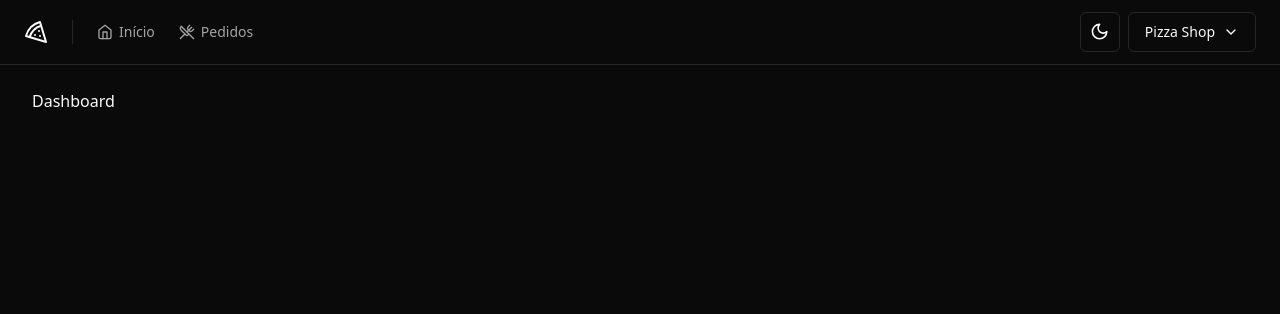
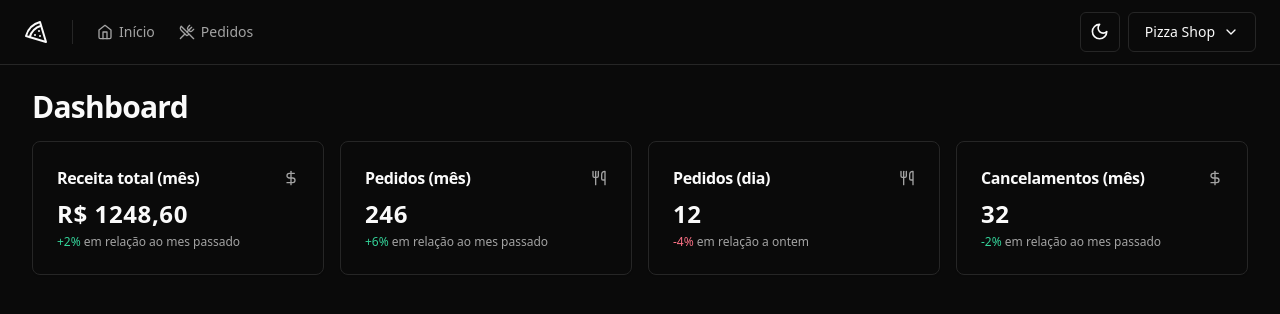
Before and after one commit to Alberto21-boop/Pizza-Shopping, a React (Vite) app: page / in a window 1280 px wide. Shown: the top 314 px of the page. Built offline with nearby package versions, Linux system fonts and the light colour scheme.

Commit message:
Creation of the dashboard, styling, installation of the cards, and completion of card creation for the dashboard screen.

```diff
--- /dev/null
+++ b/src/components/ui/card.tsx
@@ -0,0 +1,79 @@
+import * as React from "react"
+
+import { cn } from "@/lib/utils"
+
+const Card = React.forwardRef<
+  HTMLDivElement,
+  React.HTMLAttributes<HTMLDivElement>
+>(({ className, ...props }, ref) => (
+  <div
+    ref={ref}
+    className={cn(
+      "rounded-lg border bg-card text-card-foreground shadow-sm",
+      className
+    )}
+    {...props}
+  />
+))
+Card.displayName = "Card"
+
+const CardHeader = React.forwardRef<
+  HTMLDivElement,
+  React.HTMLAttributes<HTMLDivElement>
+>(({ className, ...props }, ref) => (
+  <div
+    ref={ref}
+    className={cn("flex flex-col space-y-1.5 p-6", className)}
+    {...props}
+  />
+))
+CardHeader.displayName = "CardHeader"
+
+const CardTitle = React.forwardRef<
+  HTMLParagraphElement,
+  React.HTMLAttributes<HTMLHeadingElement>
+>(({ className, ...props }, ref) => (
+  <h3
+    ref={ref}
+    className={cn(
+      "text-2xl font-semibold leading-none tracking-tight",
+      className
+    )}
+    {...props}
+  />
+))
+CardTitle.displayName = "CardTitle"
+
+const CardDescription = React.forwardRef<
+  HTMLParagraphElement,
+  React.HTMLAttributes<HTMLParagraphElement>
+>(({ className, ...props }, ref) => (
+  <p
+    ref={ref}
+    className={cn("text-sm text-muted-foreground", className)}
+    {...props}
+  />
+))
+CardDescription.displayName = "CardDescription"
+
+const CardContent = React.forwardRef<
+  HTMLDivElement,
+  React.HTMLAttributes<HTMLDivElement>
+>(({ className, ...props }, ref) => (
+  <div ref={ref} className={cn("p-6 pt-0", className)} {...props} />
+))
+CardContent.displayName = "CardContent"
+
+const CardFooter = React.forwardRef<
+  HTMLDivElement,
+  React.HTMLAttributes<HTMLDivElement>
+>(({ className, ...props }, ref) => (
+  <div
+    ref={ref}
+    className={cn("flex items-center p-6 pt-0", className)}
+    {...props}
+  />
+))
+CardFooter.displayName = "CardFooter"
+
+export { Card, CardHeader, CardFooter, CardTitle, CardDescription, CardContent }
--- a/src/pages/app/dashboard.tsx
+++ /dev/null
@@ -1,10 +0,0 @@
-import { Helmet } from 'react-helmet-async'
-
-export function Dashboard() {
-  return (
-    <>
-      <Helmet title="Dashboard" />
-      <h1>Dashboard</h1>
-    </>
-  );
-}
--- /dev/null
+++ b/src/pages/app/dashboard/dashboard.tsx
@@ -0,0 +1,23 @@
+import { Helmet } from 'react-helmet-async'
+import { MonthRevenueCard } from './month-revenue-card';
+import { MounthOrdersAmountCard } from './month-orders-amount-card';
+import { DayOrdersAmountCard } from './day-orders-amount-card';
+import { MonthCanceledOrdersCard } from './month-canceled-orders-amount-card';
+
+export function Dashboard() {
+    return (
+        <>
+            <Helmet title="Dashboard" />
+            <div className='flex flex-col gap-4'>
+                <h1 className='text-3xl font-bold tracking-tight'>Dashboard</h1>
+            </div>
+
+            <div className='grid grid-cols-4 gap-4'>
+               <MonthRevenueCard />
+               <MounthOrdersAmountCard />
+               <DayOrdersAmountCard />
+               <MonthCanceledOrdersCard />
+            </div>
+        </>
+    );
+}
--- /dev/null
+++ b/src/pages/app/dashboard/day-orders-amount-card.tsx
@@ -0,0 +1,26 @@
+import { Card, CardContent, CardHeader, CardTitle } from '@/components/ui/card';
+import { Utensils } from 'lucide-react';
+
+export function DayOrdersAmountCard() {
+    return(
+        <>
+           <Card>
+                    <CardHeader className='flex-row items-center justify-between space-y-0 pb-2'>
+                        <CardTitle className='text-base font-semibold'>
+                            Pedidos (dia)
+                        </CardTitle>
+                        <Utensils className='h-4 w-4 text-muted-foreground' />
+                    </CardHeader>
+                    <CardContent className='space-y-1'>
+                        <span className='text-2xl font-bold -tracking-tight'>
+                            12
+                        </span>
+                        <p className='text-xs text-muted-foreground'>
+                            <span className='text-rose-500 dark:text-rose-400'>-4% </span>
+                            em relação a ontem
+                        </p>
+                    </CardContent>
+                </Card>
+        </>
+    );
+}
--- /dev/null
+++ b/src/pages/app/dashboard/month-canceled-orders-amount-card.tsx
@@ -0,0 +1,26 @@
+import { Card, CardContent, CardHeader, CardTitle } from '@/components/ui/card';
+import { DollarSign } from 'lucide-react';
+
+export function MonthCanceledOrdersCard() {
+    return(
+        <>
+           <Card>
+                    <CardHeader className='flex-row items-center justify-between space-y-0 pb-2'>
+                        <CardTitle className='text-base font-semibold'>
+                            Cancelamentos (mês)
+                        </CardTitle>
+                        <DollarSign className='h-4 w-4 text-muted-foreground' />
+                    </CardHeader>
+                    <CardContent className='space-y-1'>
+                        <span className='text-2xl font-bold -tracking-tight'>
+                            32
+                        </span>
+                        <p className='text-xs text-muted-foreground'>
+                            <span className='text-emerald-500 dark:text-emerald-400'>-2% </span>
+                            em relação ao mes passado
+                        </p>
+                    </CardContent>
+                </Card>
+        </>
+    );
+}
--- /dev/null
+++ b/src/pages/app/dashboard/month-orders-amount-card.tsx
@@ -0,0 +1,26 @@
+import { Card, CardContent, CardHeader, CardTitle } from '@/components/ui/card';
+import { Utensils } from 'lucide-react';
+
+export function MounthOrdersAmountCard() {
+    return(
+        <>
+           <Card>
+                    <CardHeader className='flex-row items-center justify-between space-y-0 pb-2'>
+                        <CardTitle className='text-base font-semibold'>
+                            Pedidos (mês)
+                        </CardTitle>
+                        <Utensils className='h-4 w-4 text-muted-foreground' />
+                    </CardHeader>
+                    <CardContent className='space-y-1'>
+                        <span className='text-2xl font-bold -tracking-tight'>
+                            246
+                        </span>
+                        <p className='text-xs text-muted-foreground'>
+                            <span className='text-emerald-500 dark:text-emerald-400'>+6% </span>
+                            em relação ao mes passado
+                        </p>
+                    </CardContent>
+                </Card>
+        </>
+    );
+}
--- /dev/null
+++ b/src/pages/app/dashboard/month-revenue-card.tsx
@@ -0,0 +1,23 @@
+import { Card, CardContent, CardHeader, CardTitle } from '@/components/ui/card';
+import { DollarSign } from 'lucide-react';
+
+export function MonthRevenueCard() {
+    return(
+        <>
+           <Card>
+                    <CardHeader className='flex-row items-center justify-between space-y-0 pb-2'>
+                        <CardTitle className='text-base font-semibold'>Receita total (mês)</CardTitle>
+                        <DollarSign className='h-4 w-4 text-muted-foreground' />
+                    </CardHeader>
+                    <CardContent className='space-y-1'>
+                        <span className='text-2xl font-bold -tracking-tight'>
+                            R$ 1248,60
+                        </span>
+                        <p className='text-xs text-muted-foreground'>
+                            <span className='text-emerald-500 dark:text-emerald-400'>+2% </span> em relação ao mes passado
+                        </p>
+                    </CardContent>
+                </Card>
+        </>
+    );
+}
--- a/src/pages/routes.tsx
+++ b/src/pages/routes.tsx
@@ -1,5 +1,5 @@
 import { createBrowserRouter } from 'react-router-dom'
-import { Dashboard } from './app/dashboard'
+import { Dashboard } from './app/dashboard/dashboard'
 import { SignIn } from './auth/sign-in'
 import { AppLayout } from './_layouts/app'
 import { AuthLayout } from './_layouts/auth'
```
Also changed, not shown: 1 other file (tests, documents, lock files or other folders).
